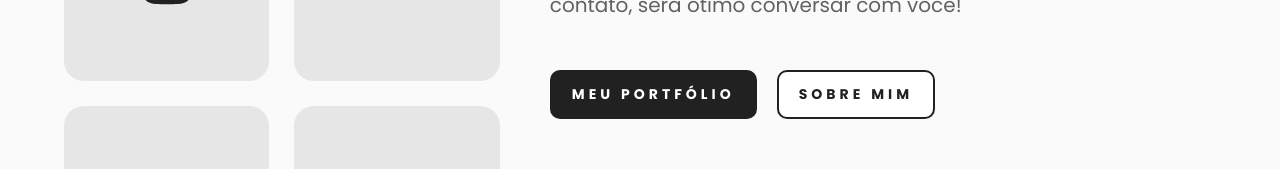
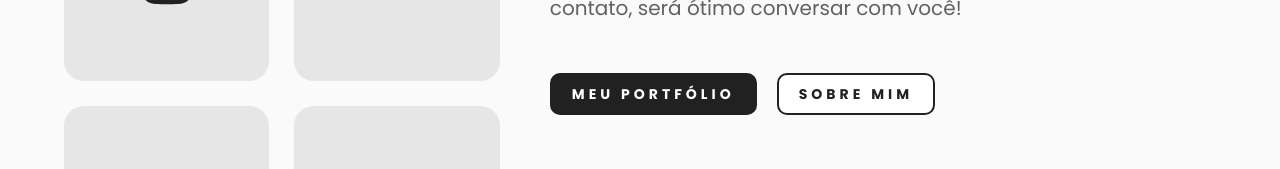
Before and after one commit to luis-grizzo/personal-site, a React (Create React App) app: page /contact in a window 1280 px wide. Shown: the part 500-669 px from the top of the page. Built offline with nearby package versions, Linux system fonts and the light colour scheme.

Commit message:
feat: set button component final version

```diff
--- a/src/components/Button/index.tsx
+++ b/src/components/Button/index.tsx
@@ -1,6 +1,6 @@
 import * as S from './styles'
 
-export type ButtonVariants = 'primary' | 'secondary'
+export type ButtonVariants = 'primary' | 'secondary' | 'ghost'
 
 export type ButtonProps = {
   variant?: ButtonVariants
--- a/src/components/Button/styles.ts
+++ b/src/components/Button/styles.ts
@@ -22,6 +22,14 @@ const modifiers = {
       color: ${theme.colors.blackHover};
       border-color: ${theme.colors.blackHover};
     }
+  `,
+  ghost: (theme: DefaultTheme) => css`
+    background-color: ${theme.colors.shapeLight};
+    color: ${theme.colors.black};
+
+    &:hover {
+      background-color: ${theme.colors.shape};
+    }
   `
 }
 
@@ -35,14 +43,14 @@ export const Wrapper = styled.button<StyledButtonProps>`
     font-weight: 700;
     letter-spacing: 4px;
     text-transform: uppercase;
+    line-height: 1;
 
     border: 2px solid transparent;
     border-radius: 10px;
     padding: 1.2rem 2rem;
     cursor: pointer;
 
-    will-change: background-color;
-    transition: ${theme.transitions.default};
+    transition: ${`all ${theme.transitions.new}`};
 
     ${variant && modifiers[variant](theme)}
   `}
```
